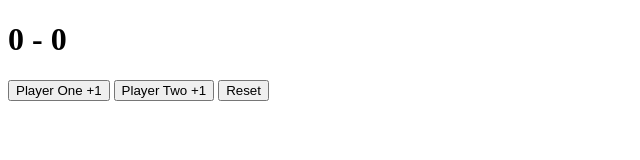
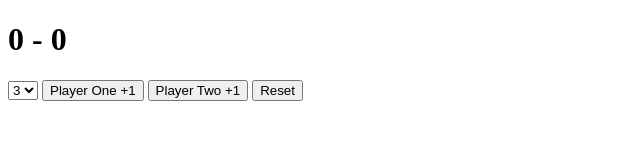
Before and after one commit to CaeCur/scoreKeeper, a plain HTML site: page index.html in a window 1280 px wide. Shown: the whole page, without its empty margins (0-640 px from the left). Drawn offline with Linux system fonts and the light colour scheme.

Commit message:
Added a select boxe for the number of rounds

```diff
--- a/index.html
+++ b/index.html
@@ -5,11 +5,18 @@
     <meta charset="UTF-8">
     <meta name="viewport" content="width=device-width, initial-scale=1.0">
     <title>Score Keeper</title>
+
 </head>
 
 <body>
 
     <h1><span id="p1Score">0</span> - <span id="p2Score">0</span></h1>
+
+    <select id="roundsSelect">
+        <option value="3">3</option>
+        <option value="5">5</option>
+        <option value="7">7</option>
+    </select>
 
     <button id="p1Increase">Player One +1</button>
     <button id="p2Increase">Player Two +1</button>
```
